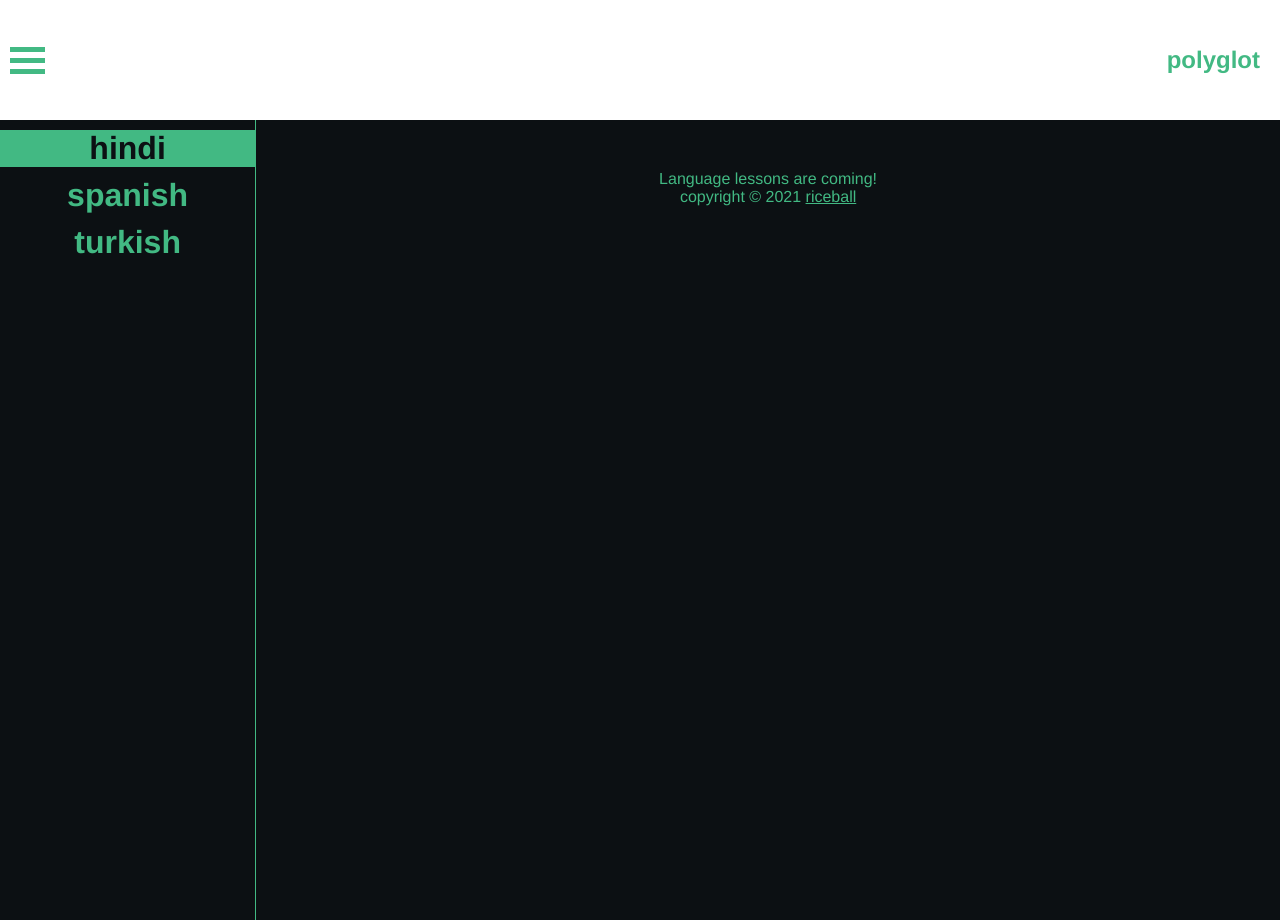
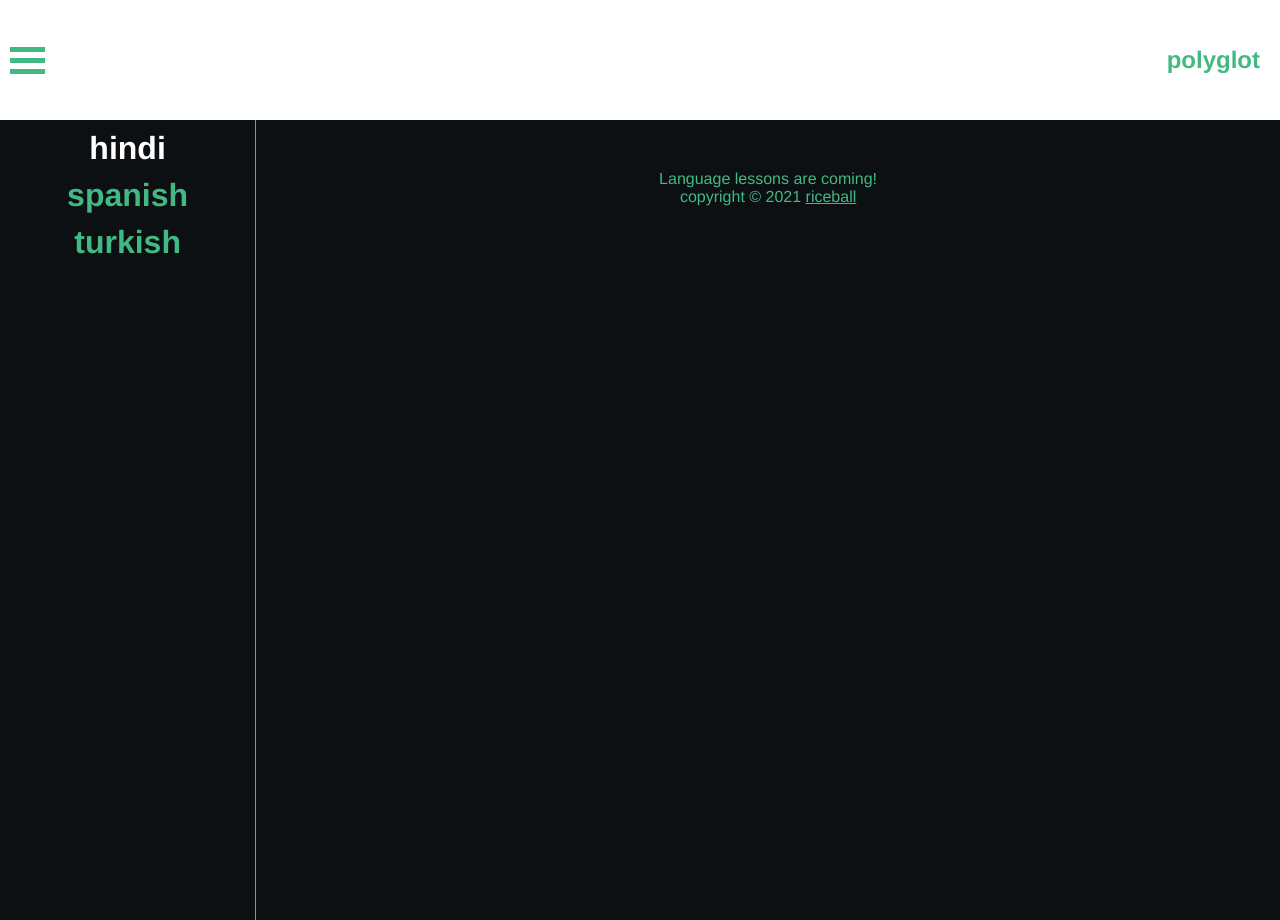
Before and after one commit to riceball1/polyglot, a Vue app: page / in a window 1280 px wide. In both pictures the pointer is over the element 127 px from the left and 148 px from the top of the page. Built offline with nearby package versions, Linux system fonts and the light colour scheme.

Commit message:
Update active and hover style

```diff
--- a/src/components/Menu.vue
+++ b/src/components/Menu.vue
@@ -9,9 +9,9 @@
         {{ language }}
 
         <ul class="sublangauge-menu" v-if="activeLanguage == language">
-           <li>{{language}} lesson</li>
-           <li>{{language}} lesson</li>
-           <li>{{language}} lesson</li>
+          <li>{{ language }} lesson</li>
+          <li>{{ language }} lesson</li>
+          <li>{{ language }} lesson</li>
         </ul>
       </div>
     </div>
@@ -53,18 +53,17 @@ export default {
 }
 
 .active {
-  background-color: #fff;
+  background-color: #42b983;
   color: #0c1013;
 }
 
 .menu-item:hover {
-  background-color: #42b983;
-  color: #0c1013;
+  color: #fff;
 }
 .sublangauge-menu {
-    font-size: 1rem;
-    background-color: rgb(66, 63, 63);
-    color: #0c1013;
-    font-weight: 300;
+  font-size: 1rem;
+  background-color: rgb(66, 63, 63);
+  color: #0c1013;
+  font-weight: 300;
 }
 </style>
```
